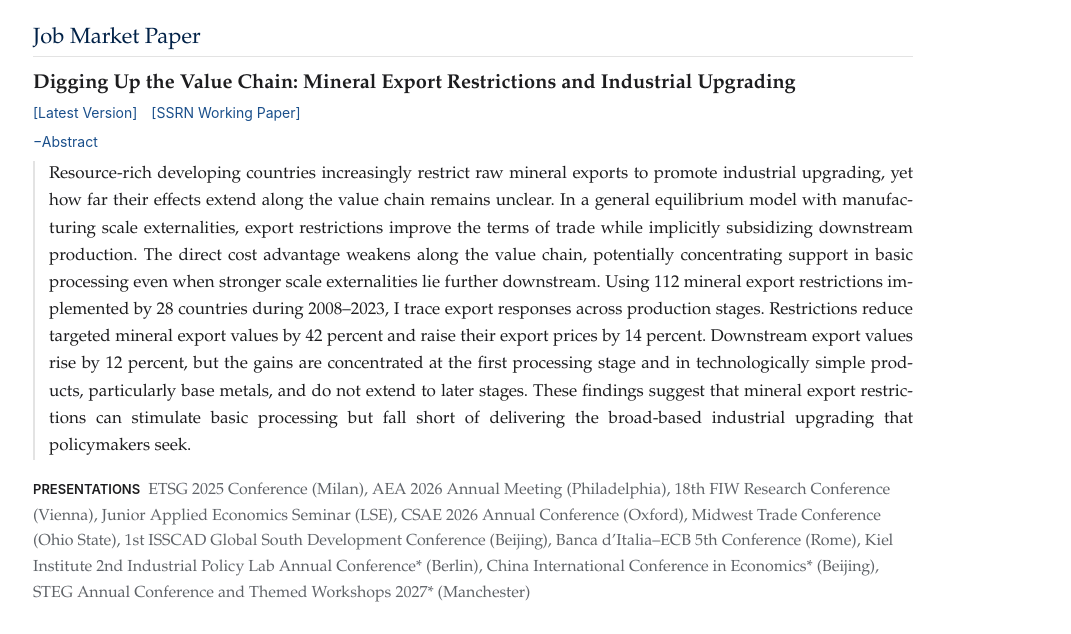
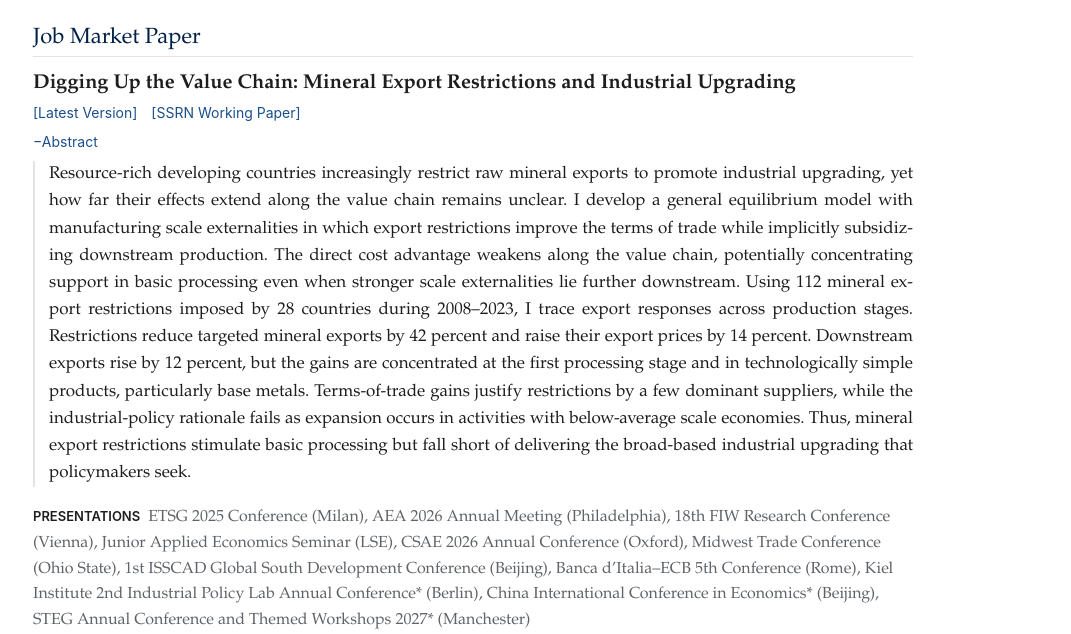
Before and after one commit to qingyuchenpku/qingyu-chen.com, a plain HTML site: page research.html in a window 1280 px wide. Shown: the part 166-800 px from the top of the page, without its empty margins (103-1174 px from the left). Drawn offline with Linux system fonts and the light colour scheme.

Commit message:
Update the job market paper abstract (English and Chinese)
Matches the abstract of the 2026-11-19 draft.

Co-Authored-By: Claude Fable 5.2 <noreply@anthropic.com>

```diff
--- a/research.html
+++ b/research.html
@@ -47,20 +47,21 @@
     <div class="links"><a href="Chen_JMP.pdf">[Latest Version]</a><a href="https://papers.ssrn.com/sol3/papers.cfm?abstract_id=5969135">[SSRN Working Paper]</a></div>
     <details open>
       <summary>Abstract</summary>
-      <p class="abstract">Resource-rich developing countries increasingly restrict raw mineral exports
-        to promote industrial upgrading, yet how far their effects extend along the value chain
-        remains unclear. In a general equilibrium model with manufacturing scale externalities,
-        export restrictions improve the terms of trade while implicitly subsidizing downstream
+      <p class="abstract">Resource-rich developing countries increasingly restrict raw mineral exports to
+        promote industrial upgrading, yet how far their effects extend along the value chain remains
+        unclear. I develop a general equilibrium model with manufacturing scale externalities in
+        which export restrictions improve the terms of trade while implicitly subsidizing downstream
         production. The direct cost advantage weakens along the value chain, potentially
         concentrating support in basic processing even when stronger scale externalities lie further
-        downstream. Using 112 mineral export restrictions implemented by 28 countries during
+        downstream. Using 112 mineral export restrictions imposed by 28 countries during
         2008&ndash;2023, I trace export responses across production stages. Restrictions reduce
-        targeted mineral export values by 42 percent and raise their export prices by 14 percent.
-        Downstream export values rise by 12 percent, but the gains are concentrated at the first
-        processing stage and in technologically simple products, particularly base metals, and do
-        not extend to later stages. These findings suggest that mineral export restrictions can
-        stimulate basic processing but fall short of delivering the broad-based industrial upgrading
-        that policymakers&nbsp;seek.</p>
+        targeted mineral exports by 42 percent and raise their export prices by 14 percent.
+        Downstream exports rise by 12 percent, but the gains are concentrated at the first
+        processing stage and in technologically simple products, particularly base metals.
+        Terms-of-trade gains justify restrictions by a few dominant suppliers, while the
+        industrial-policy rationale fails as expansion occurs in activities with below-average scale
+        economies. Thus, mineral export restrictions stimulate basic processing but fall short of
+        delivering the broad-based industrial upgrading that policymakers&nbsp;seek.</p>
     </details>
     <div class="extra"><b>PRESENTATIONS</b> &nbsp;ETSG 2025 Conference (Milan), AEA 2026 Annual Meeting
       (Philadelphia), 18th FIW Research Conference (Vienna), Junior Applied Economics Seminar (LSE),
```
Also changed, not shown: zh.html (+1 -1 lines).
